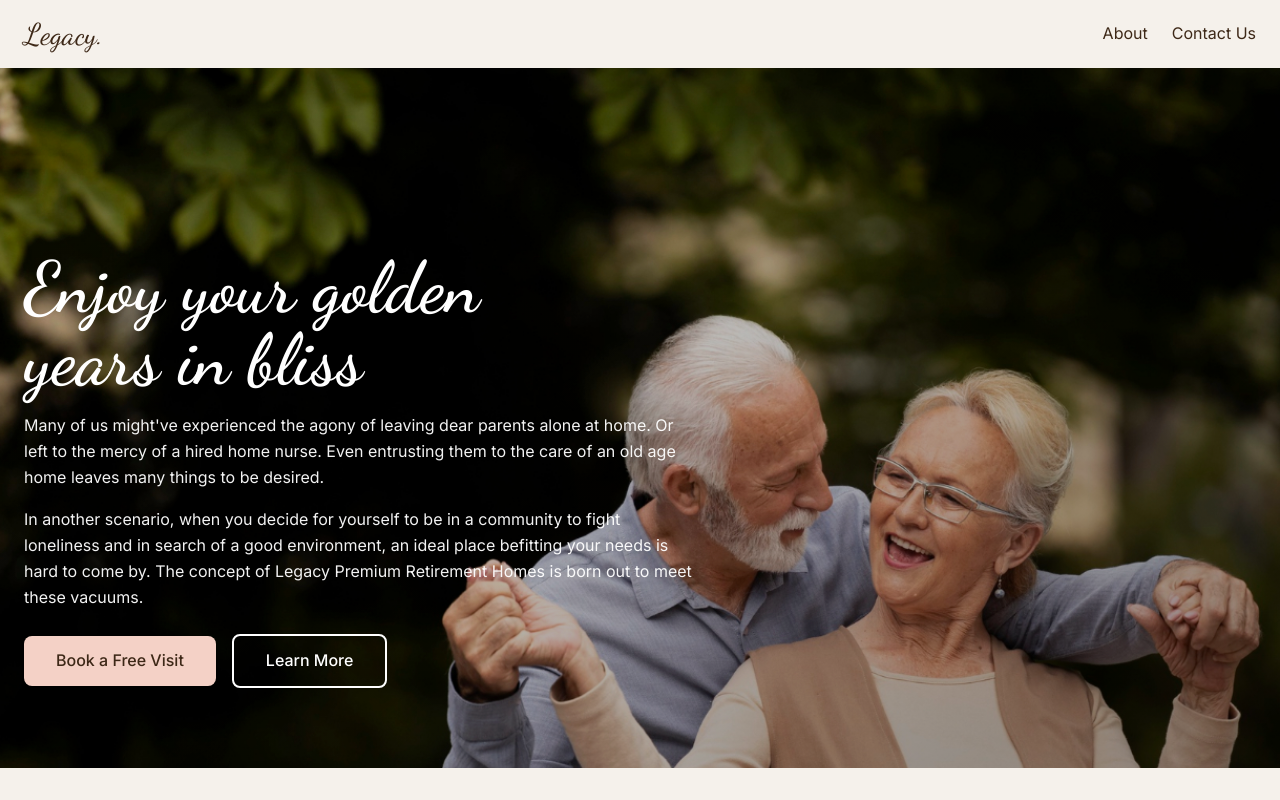
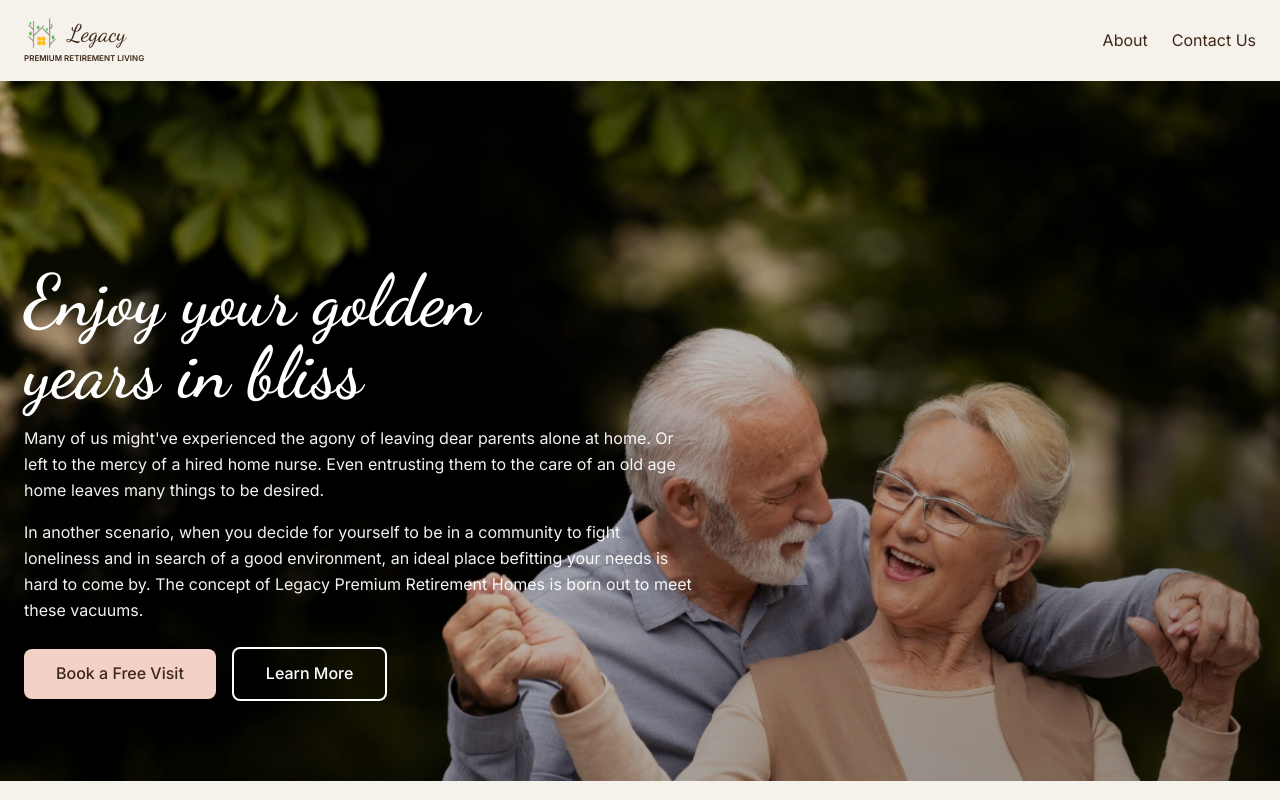
Before and after one commit to akhilbhadrangirija/legacy_website, a Next.js app: page / in a window 1280 px wide. Shown: the top 800 px of the page. Built offline with nearby package versions, Linux system fonts and the light colour scheme; no server answers.

Commit message:
Updated logo

```diff
--- a/components/Footer.js
+++ b/components/Footer.js
@@ -1,3 +1,5 @@
+import Image from "next/image";
+
 export default function Footer() {
   return (
     <footer className="bg-dark-brown text-white py-16 px-6">
@@ -9,14 +11,7 @@ export default function Footer() {
             {/* Logo section */}
             <div className="mb-4 flex items-center space-x-2">
               {/* Example logo SVG, replace with actual logo as needed */}
-              <svg
-                className="w-8 h-8 text-light-pink"
-                viewBox="0 0 32 32"
-                fill="currentColor"
-                xmlns="http://www.w3.org/2000/svg"
-              >
-                <circle cx="16" cy="16" r="16" />
-              </svg>
+              <Image src="/logo_tree.png" alt="Legacy Logo" width={32} height={32} />
               <span className="font-script text-2xl text-white">Legacy</span>
             </div>
             <div className="space-y-4">
--- a/components/Header.js
+++ b/components/Header.js
@@ -8,12 +8,19 @@ import {
   SheetTrigger,
   SheetClose,
 } from "./ui/sheet";
+import Image from "next/image";
 
 export default function Header() {
   return (
     <header className="bg-beige px-6 py-4 flex justify-between items-center">
       {/* <img src="/logo.png" alt="Legacy" width={900} height={620}  className="h-6 w-10" /> */}
-      <Link href="/" className="text-3xl font-script text-dark-brown">Legacy.</Link>
+      <Link href="/" className="flex flex-col">
+      <div className="flex items-center space-x-2">
+        <Image src="/logo_tree.png" alt="Legacy Logo" width={36} height={36} />
+        <span className="font-script text-2xl text-dark-brown">Legacy</span>
+      </div>
+      <p className="uppercase text-[8px] text-dark-brown font-semibold">Premium retirement living</p>
+      </Link>
 
       {/* Desktop Navigation */}
       <nav className="hidden md:flex gap-6 items-center">
```
Also changed, not shown: public/logo_tree.png (added).
